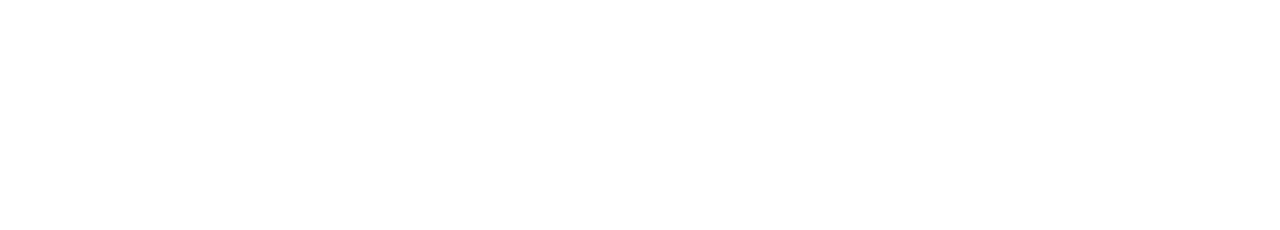
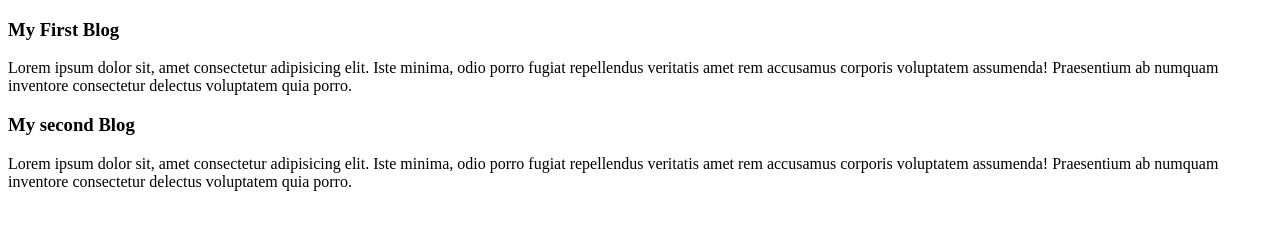
Before and after one commit to ayman140/my-first-github-repo, a plain HTML site: page index.html in a window 1280 px wide. Drawn offline with Linux system fonts and the light colour scheme.

Commit message:
first commit

```diff
--- a/index.html
+++ b/index.html
@@ -6,6 +6,11 @@
     <title>My first Ever Github Repo</title>
 </head>
 <body>
-
+   <div> <h3>My First Blog </h3>
+    <p>Lorem ipsum dolor sit, amet consectetur adipisicing elit. Iste minima, odio porro fugiat repellendus veritatis amet rem accusamus corporis voluptatem assumenda! Praesentium ab numquam inventore consectetur delectus voluptatem quia porro.</p></div>
+    <div>
+        <h3>My second  Blog </h3>
+        <p>Lorem ipsum dolor sit, amet consectetur adipisicing elit. Iste minima, odio porro fugiat repellendus veritatis amet rem accusamus corporis voluptatem assumenda! Praesentium ab numquam inventore consectetur delectus voluptatem quia porro.</p>
+    </div>
 </body>
 </html>
```
